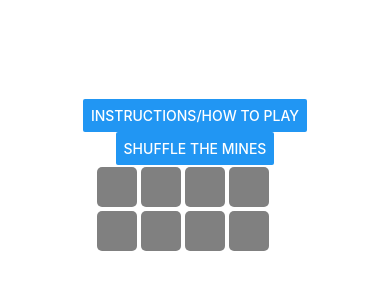
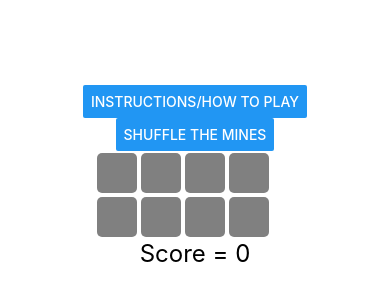
Before and after one commit to MountainMikah/MineSweeperAssign2, a React Native app: screen / in a window 390 px wide. Shown: the part 246-546 px from the top of the page. Built offline with nearby package versions, Linux system fonts and the light colour scheme.

Commit message:
Got some stuff, but trying to get score working is kicking my ass

```diff
--- a/App.js
+++ b/App.js
@@ -1,9 +1,10 @@
 import { StatusBar } from 'expo-status-bar';
 import { Alert, Button, StyleSheet, Text, View } from 'react-native';
-import { useState } from 'react';
-import { Mines } from './components/MyMines';
+import { useState, useEffect } from 'react';
+import { Mines, PassScore } from './components/MyMines';
 
 export default function App() {
+
 
     const showAlert = () => {
         Alert.alert("INSTRUCTIONS:",
@@ -15,14 +16,13 @@ export default function App() {
         )
     }
     const [mineOrSafe, setMines] = useState([true, false, false]);
-
     const Shuffle = () => {
         let newMines = [false, false, false];
         newMines[Math.floor(Math.random() * 8)] = true;
+        newMines[Math.floor(Math.random() * 8)] = true;
         setMines(newMines);
     }
-
-
+    const scoreNumber = 0;
     return (
       <View style={styles.container}>
             <Button title='Instructions/How To Play' onPress={showAlert} />
@@ -36,9 +36,8 @@ export default function App() {
                 <Mines id={6} tOrf={mineOrSafe[5]} />
                 <Mines id={7} tOrf={mineOrSafe[6]} />
                 <Mines id={8} tOrf={mineOrSafe[7]} />
-          </View>
-
-
+            </View>
+            <Text style={{ fontSize: 24 }}>Score = {scoreNumber}</Text>
       <StatusBar style="auto" />
     </View>
   );
--- a/components/MyMines.js
+++ b/components/MyMines.js
@@ -5,39 +5,31 @@ File: MyMines.js
 Brief: The Components that will be used in the main app
 */
 
-import { Pressable, StyleSheet } from 'react-native';
+import { Pressable, StyleSheet, Alert, Text } from 'react-native';
 import { useState } from 'react';
 
-export const Mines = ({ id, tOrf }) => {
-
+export const Mines = ({ id, tOrf, }) => {
     const [btnStyle, changebtnStyle] = useState(styles.demoButton);
+    const [theScore, setScore] = useState(0);
 
 
-    /*
-    Pseudo-code:
-    if (Button isPressed) {
-        if (mine == true ) {
-            setStyle = Exploded/GameOver
-        } else {
-            setStyle = SafeSpot
-        }
-    } else {
-        setStyle = buttonNotPressed
-    }
-    */
+
     const handlebtnStyle = (id, tOrf) => {
         if (tOrf == true) {
             changebtnStyle(styles.bomb)
+            Alert.alert("BBOOOOMMM!!!! GAME OVER, You clicked on a mine.");
         }
         else {
             changebtnStyle(styles.safeSpot)
+            setScore(+100)
         }
+
     }
 
+
     return (
-
         <Pressable
-            onPressOut= {()=> handlebtnStyle(id, tOrf)}
+            onPress = {()=> handlebtnStyle(id, tOrf)}
             style={[styles.demoButton, btnStyle]}
         />
     )
```
